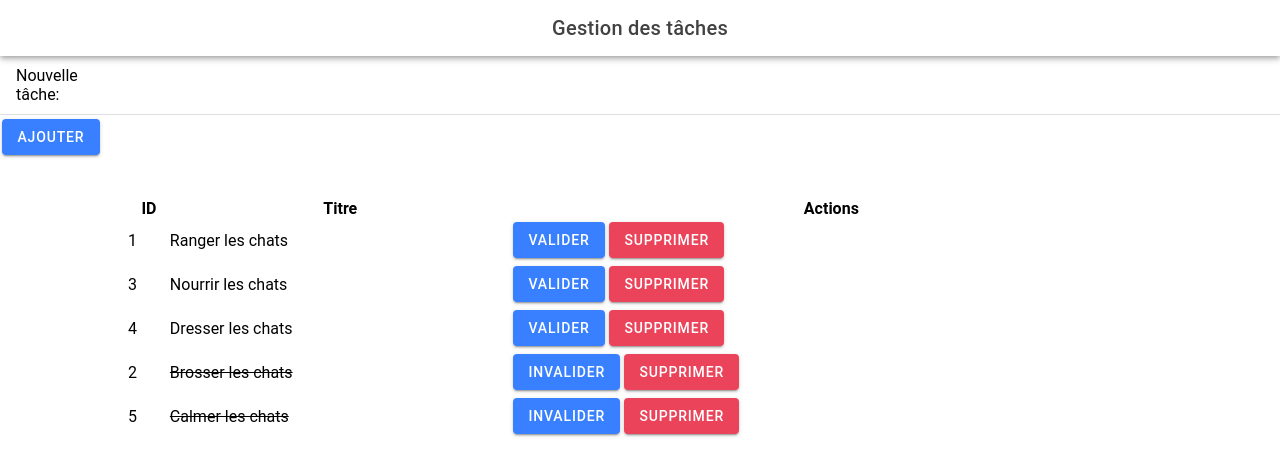
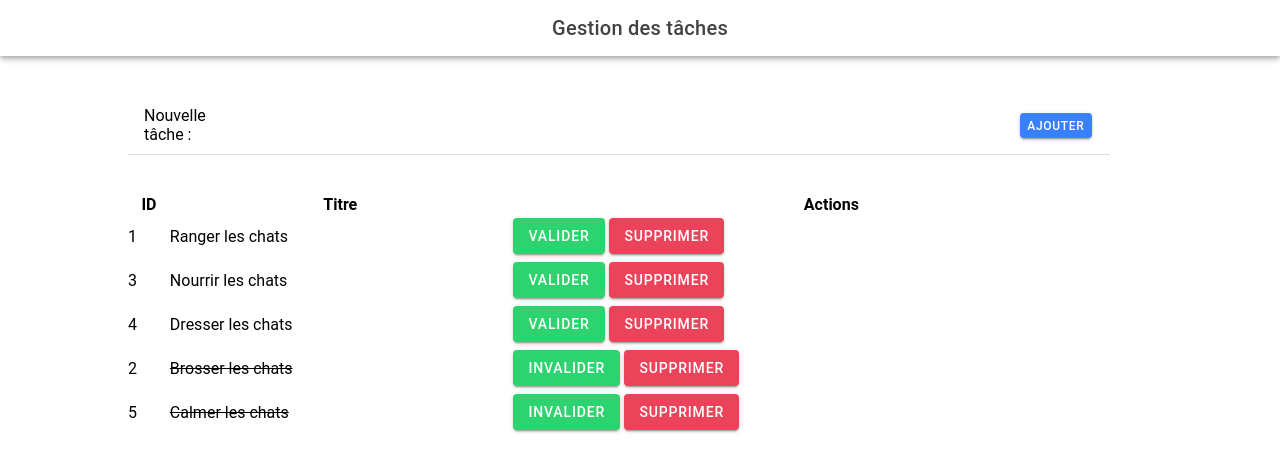
Before and after one commit to jacquesgrana/CDAPHP-TP-Ionic-Rxjs, a React (Vite) app: page /home in a window 1280 px wide. Shown: the top 476 px of the page. Built offline with nearby package versions, Linux system fonts and the light colour scheme; data requests are answered from the project's data file.

Commit message:
couleurs boutons

```diff
--- a/src/pages/Home.css
+++ b/src/pages/Home.css
@@ -21,3 +21,11 @@
 .text-center {
     text-align: center;
 }
+
+.form-new-task {
+    display: flex;
+    width: 80%;
+    gap: 10px;
+    margin: 0 auto;
+    margin-top: 40px;
+}
--- a/src/pages/Home.tsx
+++ b/src/pages/Home.tsx
@@ -123,12 +123,11 @@ function handleAddTask () {
             <IonTitle size="large">Gestion des tâches</IonTitle>
           </IonToolbar>
         </IonHeader>
-
-        <IonItem>
-          <IonLabel>Nouvelle tâche:</IonLabel>
+        <IonItem className='form-new-task'>
+          <IonLabel >Nouvelle tâche :</IonLabel>
           <IonInput value={newTask} onIonChange={(event) => setNewTask(event.detail.value!)} />
+        <IonButton color='primary' onClick={handleAddTask}>Ajouter</IonButton>
         </IonItem>
-        <IonButton onClick={handleAddTask}>Ajouter</IonButton>
         <div className='div-tasks'>
         <table className='table-tasks'>
           <thead>
@@ -144,7 +143,7 @@ function handleAddTask () {
                 <td>{task.id}</td>
                 <td className={task.completed ? 'checked' : ''} onDoubleClick={() => toggleCompletion(task.id)}>{task.title}</td>
                 <td>
-                <IonButton color="primary" onClick={() => toggleCompletion(task.id)}>
+                <IonButton color="success" onClick={() => toggleCompletion(task.id)}>
                     {task.completed ? 'Invalider' : 'Valider'}
                   </IonButton>
 
```
